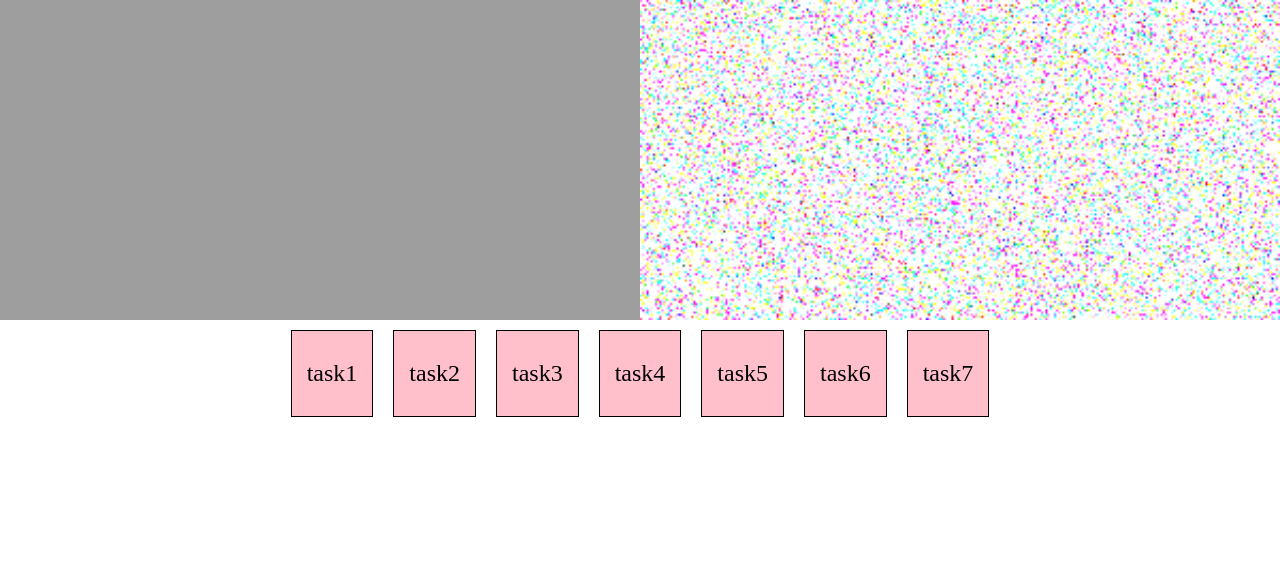
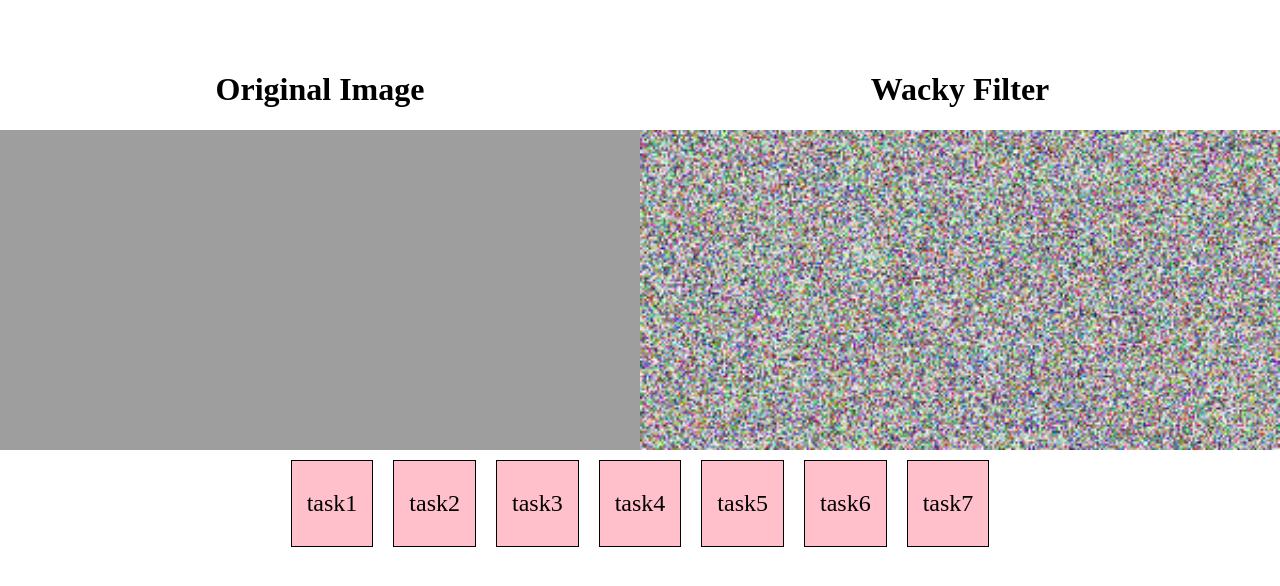
Before and after one commit to cordellbonnieux/CPSC2130_Lab5, a website: page public/index.html in a window 1280 px wide. Both pictures are taken after a click on the element "task1". Drawn offline with Linux system fonts and the light colour scheme.

Commit message:
Started Color Quantization Filter

```diff
--- a/public/script.js
+++ b/public/script.js
@@ -4,6 +4,12 @@
 // the image
 const img = new Image()
 img.src = 'monkey.png'
+
+// titles
+const title1 = document.createElement('h1')
+title1.textContent = 'Original Image'
+const title2 = document.createElement('h1')
+title2.textContent = 'Filtered Image'
 
 // canvas 1
 const canvas1 = document.createElement('canvas')
@@ -15,6 +21,8 @@ const ctx2 = canvas2.getContext('2d')
 
 // add canvases to doc
 const container = document.getElementById('container')
+container.appendChild(title1)
+container.appendChild(title2)
 container.appendChild(canvas1)
 container.appendChild(canvas2)
 
@@ -44,15 +52,20 @@ img.onload = () => {
 /**
  * Handle Events
  */
-
+/**
+ * Handle - handle button clicks
+ * @param {String} task
+ */
 function handle(task) {
     // clear and reset the canvas
     clearCanvas(canvas2, ctx2, img)
     // use a filter
     if (task == 'task1') {
         applyFilter(canvas2, ctx2, img, 'wacky')
+        title2.textContent = 'Wacky Filter'
     } else if (task == 'task2') {
-
+        applyFilter(canvas2, ctx2, img, 'quantize')
+        title2.textContent = 'Color Quantization'
     } else if (task == 'task3') {
 
     } else if (task == 'task4') {
@@ -69,23 +82,27 @@ function handle(task) {
 * params: i, rgba
 */
 /**
- * NEWSPRINT
- * @param {*} i
- * @param {*} rgba
+ * Wacky Filter - A Completely Random Filter
+ * @param {Integer} i
+ * @param {Array} rgba
  */
-function filterNewsprint(i, rgba) {
-    if (i % 25 == 0) {
-        rgba[i * 4 + 0] = 0
-        rgba[i * 4 + 1] = 0
-        rgba[i * 4 + 2] = 255
-    }
+function filterWacky(i, rgba) {
+    rgba[i * 4 + 0] *= Math.random() * Math.random() + Math.random()
+    rgba[i * 4 + 1] *= Math.random() * Math.random() + Math.random()
+    rgba[i * 4 + 2] *= Math.random() * Math.random() + Math.random()
+    rgba[i * 4 + 3] *= Math.random() * Math.random() + Math.random()
 }
 
-function filterWacky(i, rgba) {
-    rgba[i * 4 + 0] *= Math.random() * 10
-    rgba[i * 4 + 1] *= Math.random() * 10
-    rgba[i * 4 + 2] *= Math.random() * 10
-    rgba[i * 4 + 3] *= Math.random() * 10
+/**
+ * Color Quantization Filter
+ * @param {Integer} i
+ * @param {Array} rgba
+ */
+ function filterQuantize(i, rgba) {
+    rgba[i * 4 + 0]
+    rgba[i * 4 + 1]
+    rgba[i * 4 + 2]
+    rgba[i * 4 + 3]
 }
 
 /**
@@ -145,56 +162,10 @@ function applyFilter(canvas, context, image, filter) {
         switch (filter) {
             case 'wacky': filterWacky(i, rgba)
                 break;
-            case 'newsprint': filterNewsprint(i, rgba)
+            case 'quantize': filterQuantize(i, rgba)
                 break;
         }
     }
     // place filter on context/canvas
     context.putImageData(data, 0, 0)
 }
-
-// old stuff:
-/*
-img.onload = () => {
-    let canvas = document.createElement('canvas')
-    let ctx = canvas.getContext('2d')
-
-    //canvas.width = img.width
-    //canvas.height = img.height
-    console.log(canvas.width, canvas.height)
-
-    document.body.appendChild(canvas)
-
-    ctx.drawImage(img, 0, 0)
-
-    let imgData = ctx.getImageData(0, 0, canvas.width, canvas.height)
-
-    // array of rgba values for all pixels in the image
-    let rgba = imgData.data
-
-    let numberOfPixels = img.width * img.height
-
-    for (let i = 0; i < numberOfPixels; i++) {
-        let red = rgba[i * 4 + 0]
-        let green = rgba[i * 4 + 1]
-        let blue = rgba[i * 4 + 2]
-        let alpha = rgba[i * 4 + 3]
-
-        // every 25th pixel
-        // new print effect
-        filterNewsprint(i, rgba)
-
-        //THRESHOLD FILTER
-        filterThreshold(red, green, blue, rgba, i)
-    }
-
-    let canvasModified = document.createElement('canvas')
-    let ctxModified = canvasModified.getContext('2d')
-    canvasModified.width = img.width
-    canvasModified.height = img.height
-
-    document.body.appendChild(canvasModified)
-
-    ctxModified.putImageData(imgData, 0, 0)
-}
-*/
--- a/public/style.css
+++ b/public/style.css
@@ -3,12 +3,14 @@ html, body {
 }
 
 #container {
-    margin: 0;
+    margin: 50px 0 0 0;
     display: flex;
     width: 100vw;
+    flex-wrap: wrap;
+    text-align: center;
 }
 
-canvas {
+#container * {
     width: 50vw;
 }
 
```
